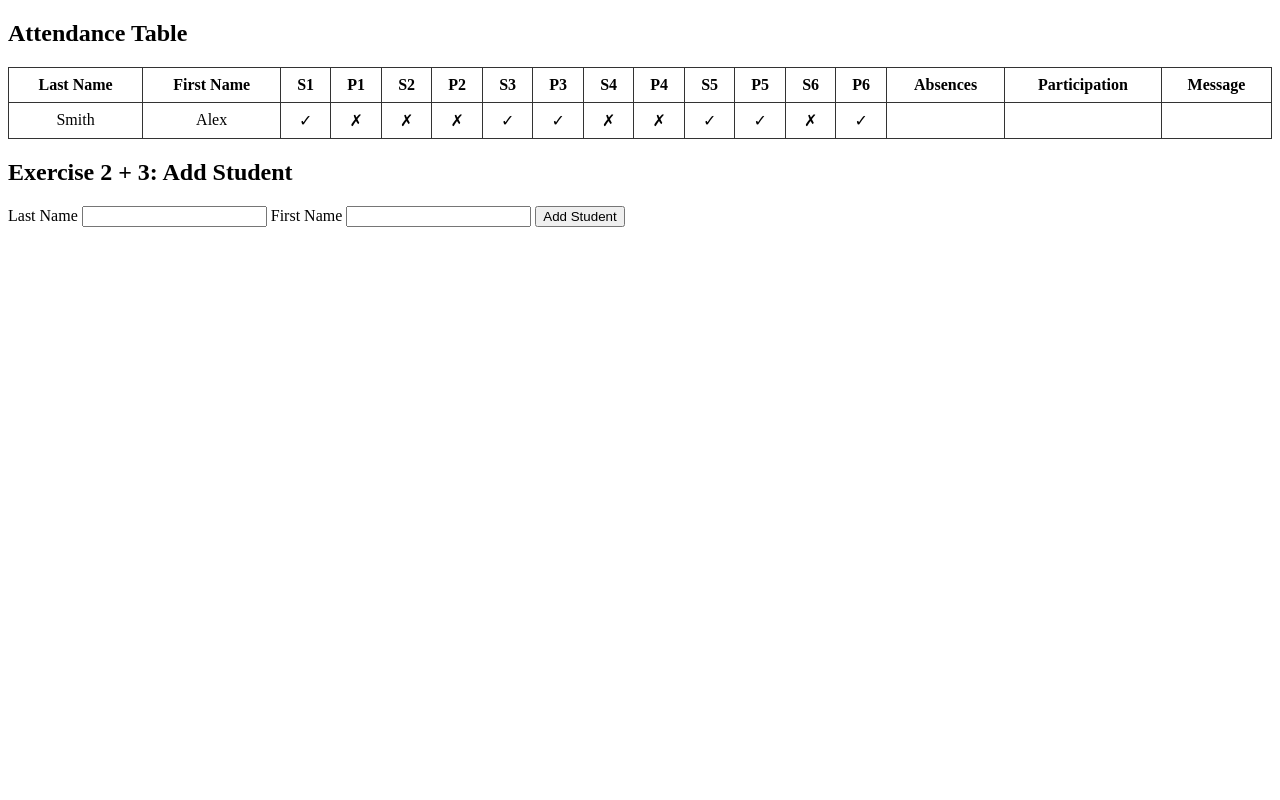
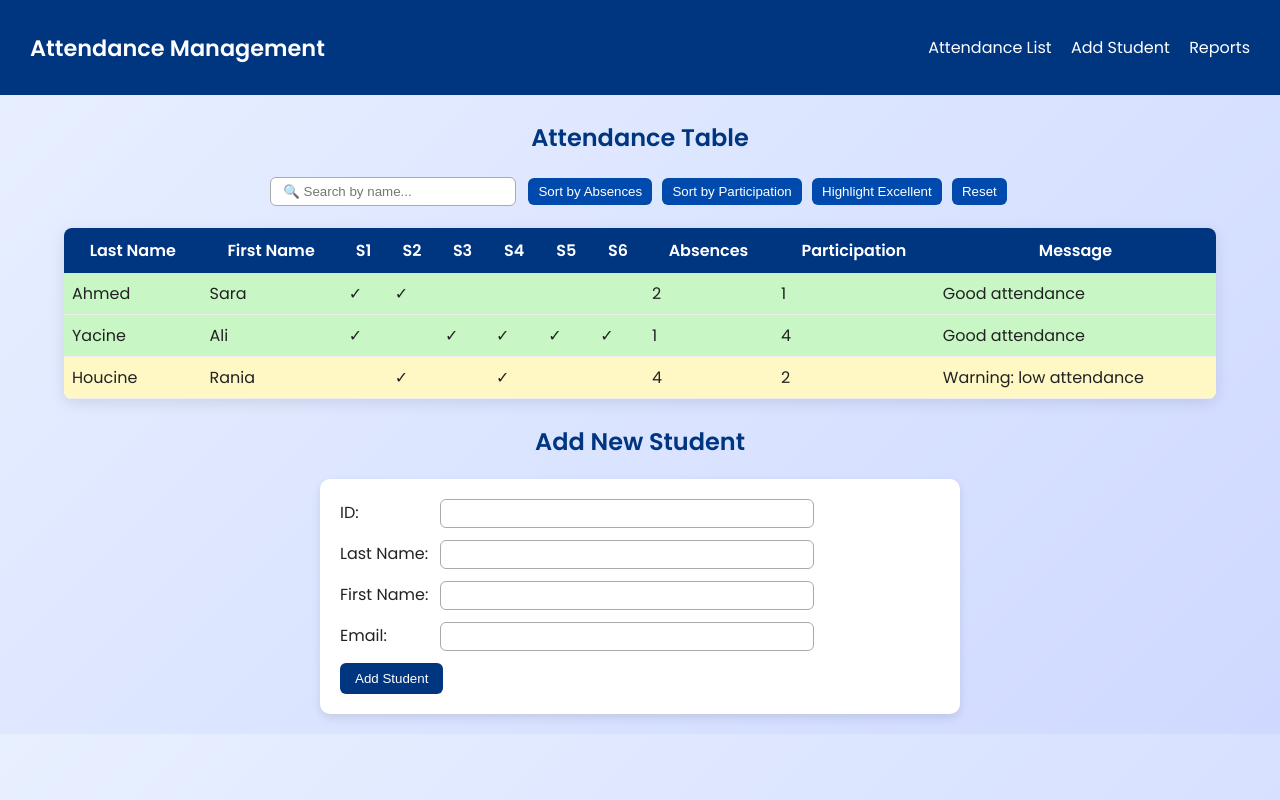
Before and after one commit to abdou1648/Attendance-Systeme, a plain HTML site: page index.html in a window 1280 px wide. Drawn offline with nearby package versions, Linux system fonts and the light colour scheme.

Commit message:
Add exo 4-7 T2

```diff
--- a/index.html
+++ b/index.html
@@ -1,74 +1,81 @@
 <!DOCTYPE html>
 <html lang="en">
 <head>
-    <meta charset="UTF-8">
-    <meta name="viewport" content="width=device-width, initial-scale=1.0">
-    <title>Attendance - T2 Exercises 1 to 3</title>
-
-    <link rel="stylesheet" href="style.css">
-
-    <!-- jQuery -->
-    <script src="https://code.jquery.com/jquery-3.7.1.min.js"></script>
+  <meta charset="UTF-8" />
+  <meta name="viewport" content="width=device-width, initial-scale=1.0" />
+  <title>Attendance System</title>
+  <link href="https://fonts.googleapis.com/css2?family=Poppins:wght@400;600&display=swap" rel="stylesheet">
+  <link rel="stylesheet" href="style.css" />
+  <script src="https://code.jquery.com/jquery-3.6.0.min.js"></script>
 </head>
 
 <body>
+  <!-- Navbar -->
+  <nav class="navbar">
+    <h1>Attendance Management</h1>
+    <div class="links">
+      <a href="#attendance">Attendance List</a>
+      <a href="#add-student">Add Student</a>
+      <a href="#reports">Reports</a>
+    </div>
+  </nav>
 
+  <!-- Attendance Section -->
+  <section id="attendance">
     <h2>Attendance Table</h2>
 
-    <table id="attendanceTable">
+    <div class="controls">
+      <input type="text" id="search" placeholder="🔍 Search by name..." />
+      <button id="sort-abs">Sort by Absences</button>
+      <button id="sort-par">Sort by Participation</button>
+      <button id="highlight-excellent">Highlight Excellent</button>
+      <button id="reset">Reset</button>
+    </div>
+
+    <table id="attendance-table">
       <thead>
         <tr>
           <th>Last Name</th>
           <th>First Name</th>
-
-                <!-- 6 sessions -->
-                <th>S1</th><th>P1</th>
-                <th>S2</th><th>P2</th>
-                <th>S3</th><th>P3</th>
-                <th>S4</th><th>P4</th>
-                <th>S5</th><th>P5</th>
-                <th>S6</th><th>P6</th>
-
+          <th>S1</th><th>S2</th><th>S3</th><th>S4</th><th>S5</th><th>S6</th>
           <th>Absences</th>
           <th>Participation</th>
           <th>Message</th>
         </tr>
       </thead>
-
       <tbody>
         <tr>
-                <td>Smith</td>
-                <td>Alex</td>
-
-                <td>✓</td><td>✗</td>
-                <td>✗</td><td>✗</td>
-                <td>✓</td><td>✓</td>
-                <td>✗</td><td>✗</td>
-                <td>✓</td><td>✓</td>
-                <td>✗</td><td>✓</td>
-
-                <td class="abs"></td>
-                <td class="par"></td>
-                <td class="msg"></td>
+          <td>Ahmed</td><td>Sara</td>
+          <td>✓</td><td>✓</td><td></td><td></td><td></td><td></td>
+          <td>2</td><td>1</td><td></td>
+        </tr>
+        <tr>
+          <td>Yacine</td><td>Ali</td>
+          <td>✓</td><td></td><td>✓</td><td>✓</td><td>✓</td><td>✓</td>
+          <td>1</td><td>4</td><td></td>
+        </tr>
+        <tr>
+          <td>Houcine</td><td>Rania</td>
+          <td></td><td>✓</td><td></td><td>✓</td><td></td><td></td>
+          <td>4</td><td>2</td><td></td>
         </tr>
       </tbody>
     </table>
 
+    <div id="report"></div>
+  </section>
 
-    <h2>Exercise 2 + 3: Add Student</h2>
-
-    <form id="studentForm">
-        <label>Last Name</label>
-        <input type="text" id="lastName">
-
-        <label>First Name</label>
-        <input type="text" id="firstName">
-
+  <!-- Add Student Section -->
+  <section id="add-student">
+    <h2>Add New Student</h2>
+    <form id="student-form">
+      <div><label>ID:</label><input type="text" id="id"><span id="err-id" class="error"></span></div>
+      <div><label>Last Name:</label><input type="text" id="lname"><span id="err-lname" class="error"></span></div>
+      <div><label>First Name:</label><input type="text" id="fname"><span id="err-fname" class="error"></span></div>
+      <div><label>Email:</label><input type="text" id="email"><span id="err-email" class="error"></span></div>
       <button type="submit">Add Student</button>
-
-        <p id="errorMsg"></p>
-        <p id="successMsg"></p>
     </form>
+  </section>
 
   <script src="script.js"></script>
 </body>
--- a/script.js
+++ b/script.js
@@ -1,89 +1,83 @@
-$(function() {
+$(document).ready(function() {
 
-    // ----------- EXERCISE 1 -----------
-    function computeRowStats(row) {
-        let abs = 0;
-        let par = 0;
-
-        let tds = row.find("td");
-
-        // S and P columns: index 2 → 13
-        for (let i = 2; i <= 13; i++) {
-            let val = tds.eq(i).text().trim();
-
-            if ((i - 2) % 2 === 0) {
-                // S column (presence)
-                if (val !== "✓") abs++;
-            } else {
-                // P column
-                if (val === "✓") par++;
-            }
-        }
-
-        // Write results
-        tds.eq(14).text(abs);
-        tds.eq(15).text(par);
-
-        // Message
-        let msg = "";
-        if (abs >= 5) msg = "Excluded – too many absences";
-        else if (abs >= 3) msg = "Warning – attendance low";
-        else msg = "Good attendance";
-
-        tds.eq(16).text(msg);
-
-        // Row color
-        row.removeClass("row-green row-yellow row-red");
-        if (abs < 3) row.addClass("row-green");
-        else if (abs <= 4) row.addClass("row-yellow");
-        else row.addClass("row-red");
-    }
-
-    // Compute stats for initial row
-    $("#attendanceTable tbody tr").each(function() {
-        computeRowStats($(this));
+    $('#attendance-table tbody tr').each(function() {
+      let abs = parseInt($(this).find('td').eq(8).text());
+      let msg = '';
+      if (abs < 3) {
+        $(this).css('background', '#c8f7c5');
+        msg = 'Good attendance';
+      } else if (abs <= 4) {
+        $(this).css('background', '#fff8c5');
+        msg = 'Warning: low attendance';
+      } else {
+        $(this).css('background', '#ffbaba');
+        msg = 'Excluded – too many absences';
+      }
+      $(this).find('td').eq(10).text(msg);
     });
 
 
-    // ----------- EXERCISE 2 + 3 -----------
-    $("#studentForm").on("submit", function(e) {
-        e.preventDefault();
-
-        let last = $("#lastName").val().trim();
-        let first = $("#firstName").val().trim();
-
-        $("#errorMsg").text("");
-        $("#successMsg").text("");
-
-        if (last === "" || first === "") {
-            $("#errorMsg").text("Both names are required.");
-            return;
-        }
-
-        // Build new row
-        let row = $("<tr></tr>");
-
-        row.append(<td>${last}</td>);
-        row.append(<td>${first}</td>);
-
-        // Default values ✗ ✗ for 6 sessions
-        for (let i = 0; i < 6; i++) {
-            row.append("<td>✗</td>");
-            row.append("<td>✗</td>");
-        }
-
-        row.append('<td class="abs"></td>');
-        row.append('<td class="par"></td>');
-        row.append('<td class="msg"></td>');
-
-        // Add to table
-        $("#attendanceTable tbody").append(row);
-
-        // compute stats again
-        computeRowStats(row);
-
-        $("#successMsg").text("Student added successfully.");
-        $("#studentForm")[0].reset();
+    $('#search').on('keyup', function() {
+      let val = $(this).val().toLowerCase();
+      $('#attendance-table tbody tr').filter(function() {
+        $(this).toggle($(this).text().toLowerCase().indexOf(val) > -1);
+      });
     });
 
-});
+
+    $('#sort-abs').click(function() {
+      let rows = $('#attendance-table tbody tr').get();
+      rows.sort((a, b) =>
+        parseInt($(a).find('td').eq(8).text()) - parseInt($(b).find('td').eq(8).text())
+      );
+      $('#attendance-table tbody').append(rows);
+    });
+
+    $('#sort-par').click(function() {
+      let rows = $('#attendance-table tbody tr').get();
+      rows.sort((a, b) =>
+        parseInt($(b).find('td').eq(9).text()) - parseInt($(a).find('td').eq(9).text())
+      );
+      $('#attendance-table tbody').append(rows);
+    });
+
+
+    $('#highlight-excellent').click(function() {
+      $('#attendance-table tbody tr').each(function() {
+        let abs = parseInt($(this).find('td').eq(8).text());
+        if (abs < 3) {
+          $(this).fadeOut(200).fadeIn(200);
+        }
+      });
+    });
+
+    $('#reset').click(function() {
+      location.reload();
+    });
+
+
+    $('#student-form').submit(function(e) {
+      e.preventDefault();
+      let id = $('#id').val().trim();
+      let lname = $('#lname').val().trim();
+      let fname = $('#fname').val().trim();
+      let email = $('#email').val().trim();
+      let valid = true;
+      $('.error').text('');
+
+      if (!/^[0-9]+$/.test(id)) { $('#err-id').text('ID must be numbers'); valid = false; }
+      if (!/^[A-Za-z]+$/.test(lname)) { $('#err-lname').text('Letters only'); valid = false; }
+      if (!/^[A-Za-z]+$/.test(fname)) { $('#err-fname').text('Letters only'); valid = false; }
+      if (!/^[^@]+@[^@]+\.[^@]+$/.test(email)) { $('#err-email').text('Invalid email'); valid = false; }
+
+      if (valid) {
+        $('#attendance-table tbody').append(`
+          <tr><td>${lname}</td><td>${fname}</td>
+          <td></td><td></td><td></td><td></td><td></td><td></td>
+          <td>0</td><td>0</td><td>New student</td></tr>
+        `);
+        alert('Student added successfully!');
+        this.reset();
+      }
+    });
+  });
--- a/style.css
+++ b/style.css
@@ -1,21 +1,155 @@
-table {
-    width: 100%;
+body {
+    font-family: 'Poppins', sans-serif;
+    margin: 0;
+    background: linear-gradient(135deg, #e8f0ff, #cfd9ff);
+    color: #222;
+  }
+
+
+  .navbar {
+    background: #003580;
+    color: white;
+    display: flex;
+    justify-content: space-between;
+    align-items: center;
+    padding: 12px 30px;
+    flex-wrap: wrap;
+  }
+
+  .navbar h1 {
+    font-size: 1.4em;
+    font-weight: 600;
+  }
+
+  .navbar a {
+    color: white;
+    text-decoration: none;
+    margin-left: 15px;
+    font-weight: 500;
+  }
+
+  .navbar a:hover {
+    text-decoration: underline;
+  }
+
+
+  h2 {
+    text-align: center;
+    margin-top: 25px;
+    color: #003580;
+  }
+
+
+  .controls {
+    text-align: center;
+    margin: 10px;
+  }
+
+  .controls input {
+    padding: 6px 12px;
+    border-radius: 6px;
+    border: 1px solid #aaa;
+    width: 220px;
+    margin-right: 5px;
+  }
+
+  .controls button {
+    background: #004aad;
+    color: white;
+    border: none;
+    border-radius: 6px;
+    padding: 6px 10px;
+    margin: 3px;
+    cursor: pointer;
+    transition: background 0.3s;
+  }
+
+  .controls button:hover {
+    background: #3366cc;
+  }
+
+  table {
+    width: 90%;
+    margin: 20px auto;
     border-collapse: collapse;
-    margin-top: 20px;
-}
+    background: white;
+    box-shadow: 0 4px 15px rgba(0,0,0,0.1);
+    border-radius: 8px;
+    overflow: hidden;
+  }
 
-table, th, td {
-    border: 1px solid #333;
-}
+  th {
+    background: #003580;
+    color: white;
+    padding: 10px;
+  }
 
-th, td {
+  td {
     padding: 8px;
-    text-align: center;
-}
+    border-bottom: 1px solid #eee;
+  }
 
-.row-green { background: #d4edda; }
-.row-yellow { background: #fff3cd; }
-.row-red { background: #f8d7da; }
+  tr:nth-child(even) {
+    background: #f5f9ff;
+  }
 
-#errorMsg { color: red; }
-#successMsg { color: green; }
+  tr:hover {
+    background: #dce6ff;
+    transition: 0.2s;
+  }
+
+
+  form {
+    width: 80%;
+    max-width: 600px;
+    margin: 20px auto;
+    background: white;
+    padding: 20px;
+    border-radius: 10px;
+    box-shadow: 0 4px 10px rgba(0,0,0,0.1);
+  }
+
+  form div {
+    margin-bottom: 12px;
+  }
+
+  label {
+    display: inline-block;
+    width: 100px;
+  }
+
+  input {
+    padding: 6px;
+    border-radius: 6px;
+    border: 1px solid #aaa;
+    width: 60%;
+  }
+
+  button[type="submit"] {
+    background: #003580;
+    color: white;
+    border: none;
+    border-radius: 6px;
+    padding: 8px 15px;
+    cursor: pointer;
+  }
+
+  button[type="submit"]:hover {
+    background: #3366cc;
+  }
+
+  .error {
+    color: red;
+    font-size: 0.8em;
+    margin-left: 5px;
+  }
+
+  /* === Responsive === */
+  @media (max-width: 600px) {
+    table {
+      width: 100%;
+    }
+    .navbar {
+      flex-direction: column;
+    }
+  }
```
Lines whose indentation alone changed are shown as unchanged.
